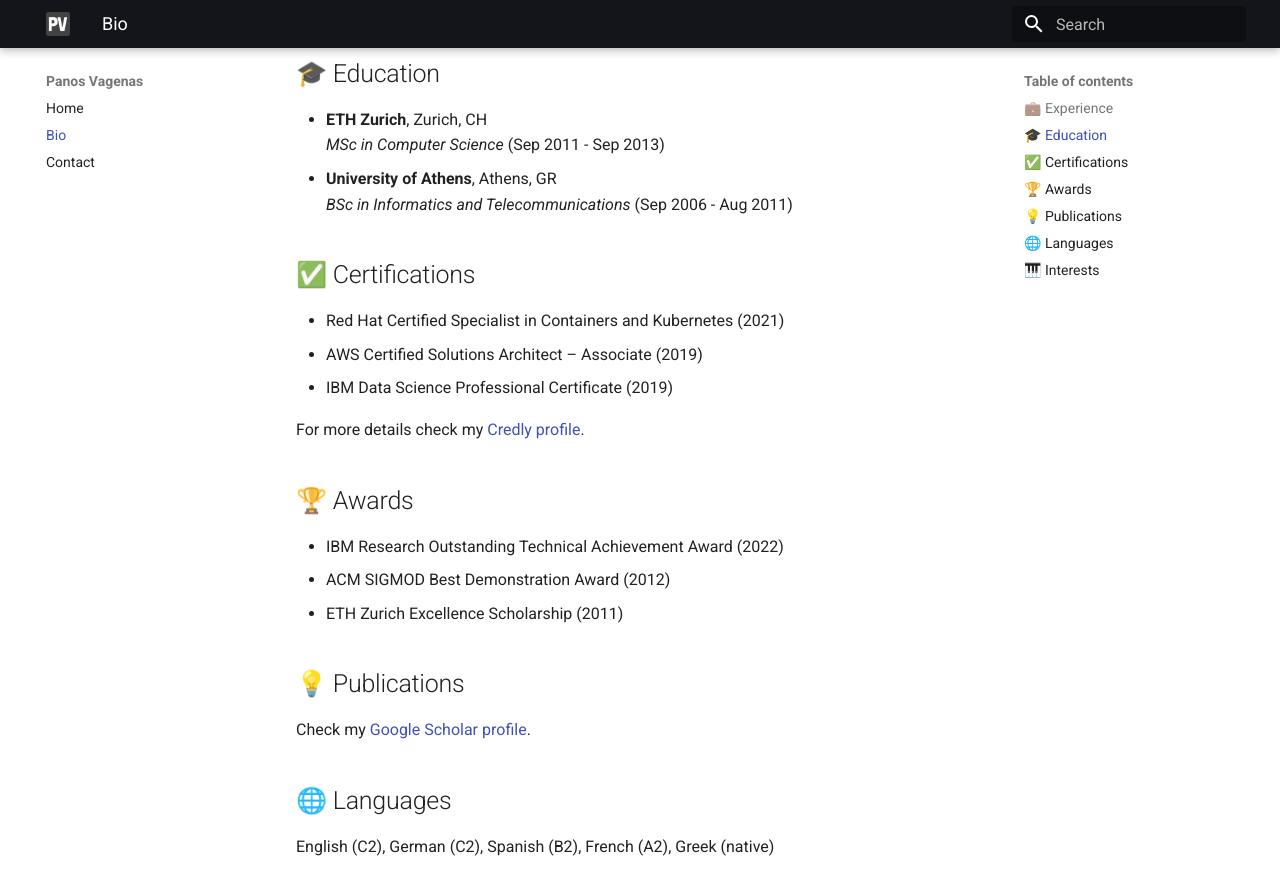
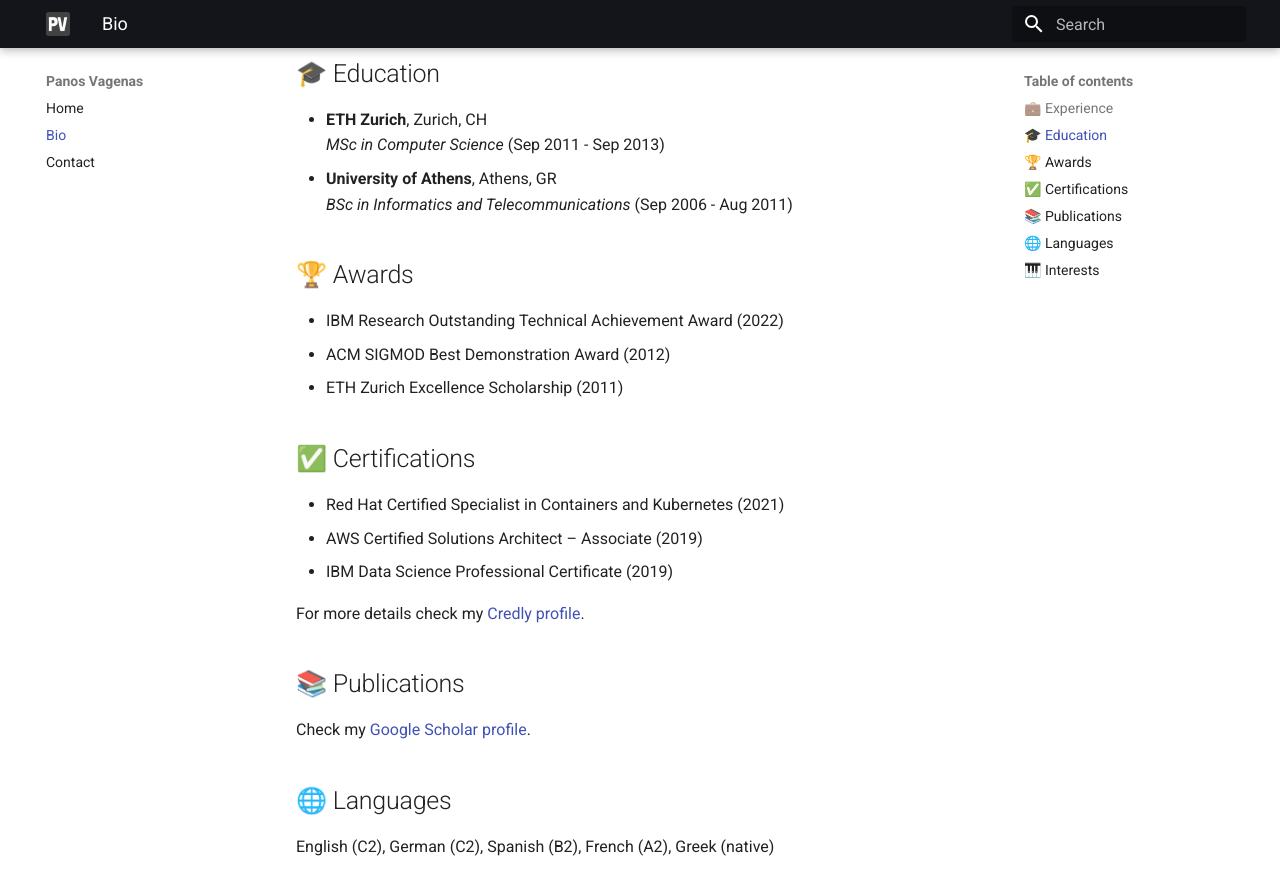
Before and after one commit to vagenas/vagenas.github.io, an MkDocs documentation site: the page built from docs/bio.md, in a window 1280 px wide and 900 px high, scrolled down 450 px. Shown: the top 895 px of the window. Built offline with MkDocs 1.6.1 and Material for MkDocs 9.7.7, drawn with Linux system fonts in a browser that asks for light colours; some of the changed lines change nothing that is shown.

Commit message:
rearrange bio details

```diff
--- a/docs/bio.md
+++ b/docs/bio.md
@@ -16,6 +16,11 @@
 - **University of Athens**, Athens, GR<br />
   *BSc in Informatics and Telecommunications* (Sep 2006 - Aug 2011)
 
+## 🏆 Awards
+- IBM Research Outstanding Technical Achievement Award (2022)
+- ACM SIGMOD Best Demonstration Award (2012)
+- ETH Zurich Excellence Scholarship (2011)
+
 ## ✅ Certifications
 - Red Hat Certified Specialist in Containers and Kubernetes (2021)
 - AWS Certified Solutions Architect – Associate (2019)
@@ -23,12 +28,7 @@
 
 For more details check my [Credly profile][credly].
 
-## 🏆 Awards
-- IBM Research Outstanding Technical Achievement Award (2022)
-- ACM SIGMOD Best Demonstration Award (2012)
-- ETH Zurich Excellence Scholarship (2011)
-
-## 💡 Publications
+## 📚 Publications
 Check my [Google Scholar profile][scholar].
 
 ## 🌐 Languages
```
